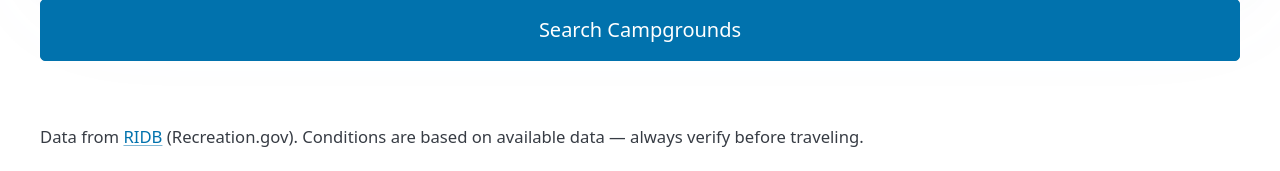
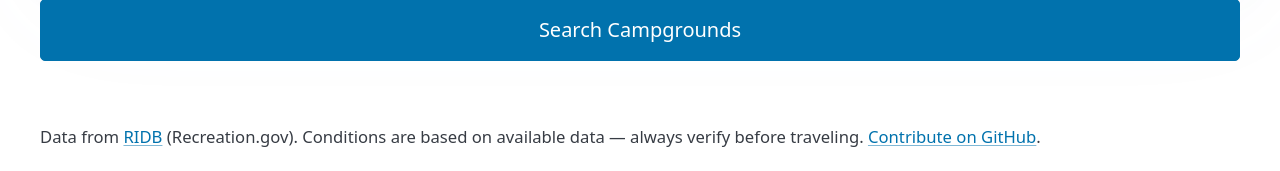
Before and after one commit to jessepdx/fedcamp, a Flask app: page /search-form in a window 1280 px wide. Shown: the part 1677-1848 px from the top of the page. Run offline with Flask 3, Linux system fonts and the light colour scheme; data that the repository does not hold is empty; some libraries are stand-ins or nearby versions.

Commit message:
Add GitHub repo link to site footer
Co-Authored-By: Claude Opus 4.6 <noreply@anthropic.com>

```diff
--- a/templates/base.html
+++ b/templates/base.html
@@ -27,7 +27,8 @@
 
     <footer class="container">
         <small>Data from <a href="https://ridb.recreation.gov" target="_blank">RIDB</a> (Recreation.gov).
-        Conditions are based on available data — always verify before traveling.</small>
+        Conditions are based on available data — always verify before traveling.
+        <a href="https://github.com/jessepdx/fedcamp" target="_blank">Contribute on GitHub</a>.</small>
     </footer>
 
     <script src="https://unpkg.com/htmx.org@2.0.4" integrity="sha384-HGfztofotfshcF7+8n44JQL2oJmowVChPTg48S+jvZoztPfvwD79OC/LTtG6dMp+" crossorigin="anonymous"></script>
```
Also changed, not shown: CHANGELOG.md.
